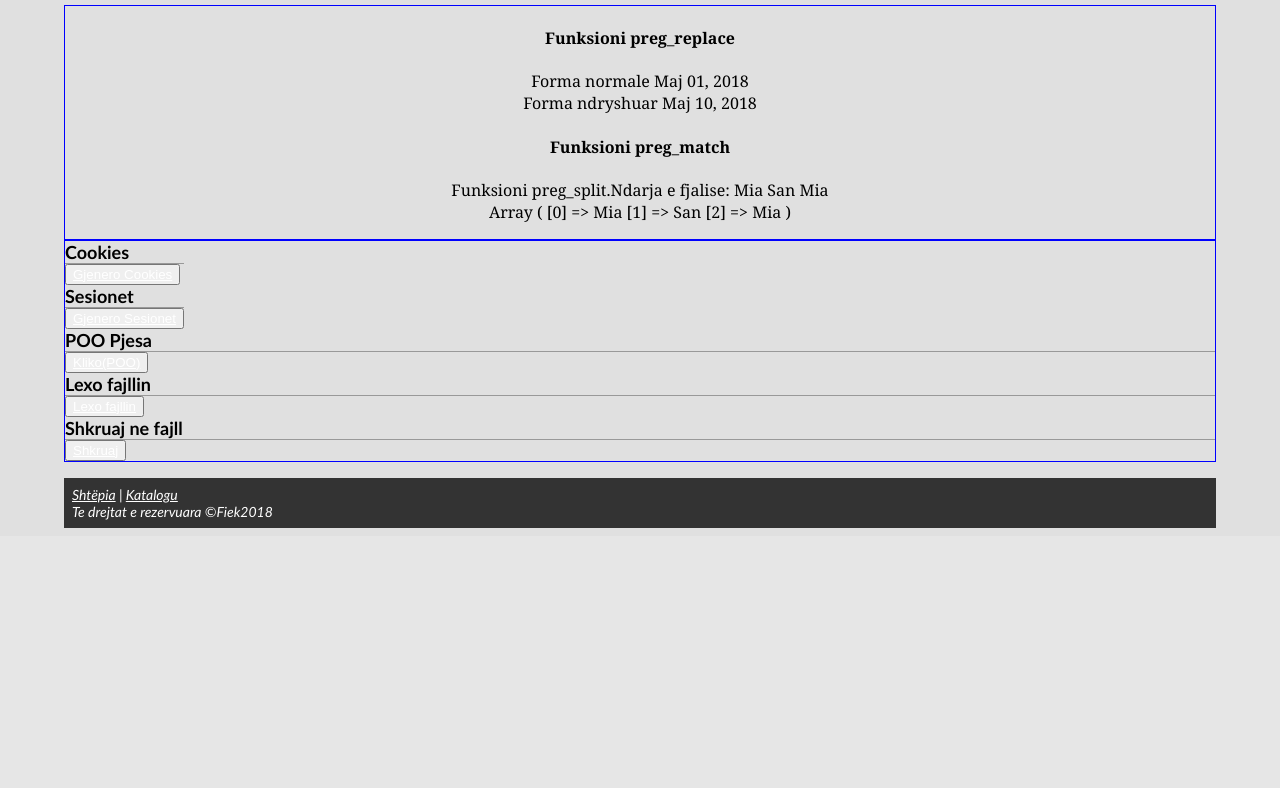
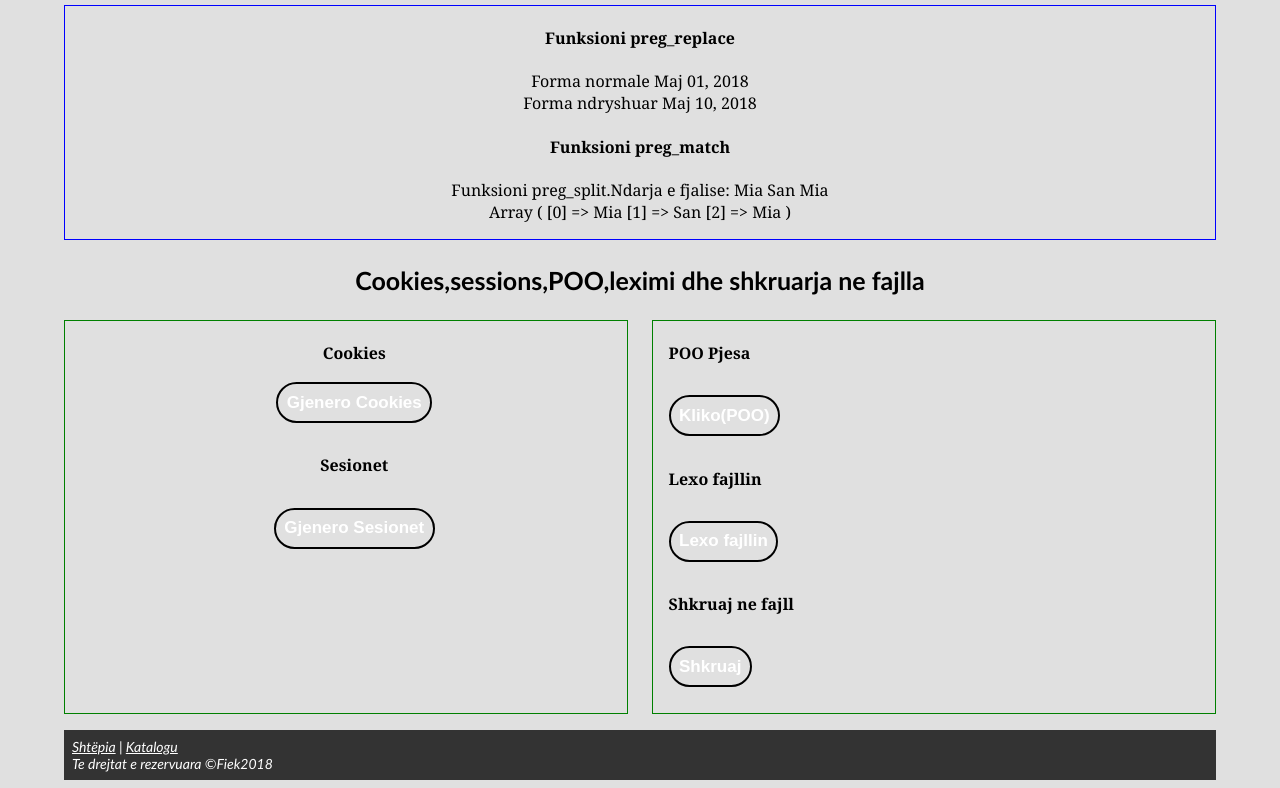
Before and after one commit to ndriqimh/PHP18_19, a PHP site: page /Gjera.php in a window 1280 px wide. Shown: the part 1259-2047 px from the top of the page. Before the commit the page ends 1787 px from the top, so only its background shows below. Run offline with PHP 8.4, Linux system fonts and the light colour scheme.

Commit message:
Ndryshim

```diff
--- a/ProjektiPHP/Gjera.php
+++ b/ProjektiPHP/Gjera.php
@@ -65,9 +65,9 @@
         a:link{
             color: white;
         }
-        a:hover{
+        /*a:hover{
             background-color: #ffcccc;
-        }
+        }*/
         /*stilizimi i header,footer,nav*/
         header {
             color: white;
@@ -102,7 +102,6 @@
             background-color: #333333;
             font-family: "trebuchet ms",arial,helvetica,sans-serif;
             position: relative;
-
             left: 2px;
             text-decoration: none;
             color: white;
@@ -147,6 +146,41 @@
             padding-left: 1em;
             border: solid 1px red;
             width: 49%;
+        }
+        .cook{
+            display: flex;
+        }
+        .ses{
+            padding: 0em 0em 1em 1em;
+            border: solid 1px green;
+            margin-right: 2%;
+            width: 49%;
+            text-align: center;
+        }
+        .poo{
+            padding: 0em 0em 1em 1em;
+            border: solid 1px green;
+            width: 49%;
+        }
+        .fundi{
+            text-decoration: none;
+            color: black;
+        }
+        .ses button,.poo button{
+            padding: 0.5em;
+            margin-top: 10px;
+            margin-bottom: 10px;
+            background: transparent;
+            color: #fff;
+            border-radius: 44px;
+            cursor: pointer;
+            transition: 0.8s;
+            font-size: 17px;
+            border: solid 2px black;
+            font-weight: bold;
+        }
+        .ses button:hover,.poo button:hover{
+            background: red;
         }
     </style>
 </head>
@@ -328,20 +362,22 @@
         print_r($split);
     ?>
 </div>
-<div style="border: solid 1px blue;">
-    <section style="display: inline-block;">    <h3>Cookies</h3>
-        <button><a href="Cookies.php">Gjenero Cookies</a> </button>
-
-        <h3>Sesionet</h3>
-        <button><a href="Sesionet.php">Gjenero Sesionet</a></button></section>
-    <section>
-        <h3>POO Pjesa</h3>
-        <button><a href="Poo0.php">Kliko(POO)</a></button>
-        <h3>Lexo fajllin</h3>
-        <button><a href="lexim.php">Lexo fajllin</a></button>
-        <h3>Shkruaj ne fajll</h3>
-        <button><a href="shkruaj.php">Shkruaj</a> </button>
-    </section>
+<h2 style="margin: 1em 0em 1em 0em;text-align: center">Cookies,sessions,POO,leximi dhe shkruarja ne fajlla</h2>
+<div  class="cook" style="margin: 1em 0em 1em 0em;">
+    <div class="ses">
+        <h4 style="margin-bottom: 0.5em;">Cookies</h4>
+        <button><a href="Cookies.php" class="fundi">Gjenero Cookies</a> </button>
+        <h4>Sesionet</h4>
+        <button><a href="Sesionet.php" class="fundi">Gjenero Sesionet</a></button></section>
+    </div>
+    <div class="poo">
+        <h4>POO Pjesa</h4>
+        <button><a href="Poo0.php" class="fundi">Kliko(POO)</a></button>
+        <h4>Lexo fajllin</h4>
+        <button><a href="lexim.php" class="fundi">Lexo fajllin</a></button>
+        <h4>Shkruaj ne fajll</h4>
+        <button><a href="shkruaj.php" class="fundi">Shkruaj</a> </button>
+    </div>
 </div>
 <div>
 <footer>
```
